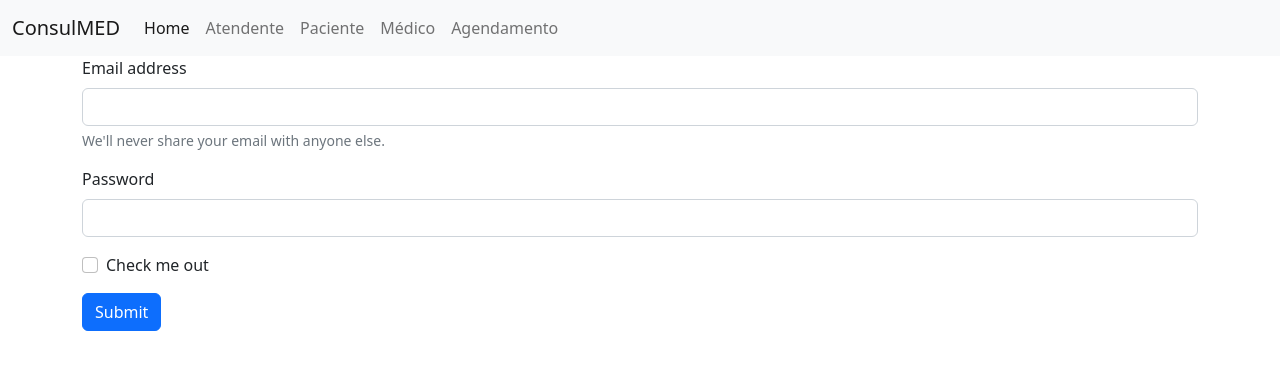
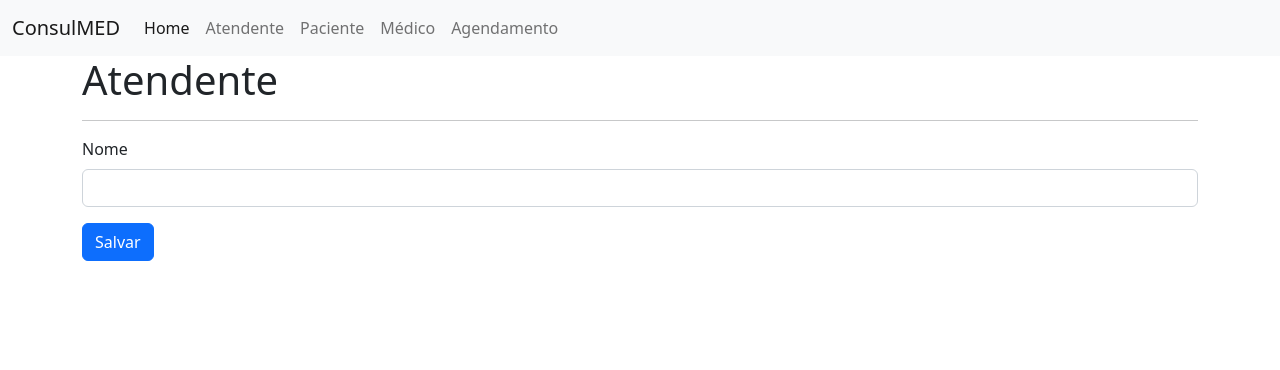
Before and after one commit to MalokeiroDigital/consultorio-medico, an Angular app: page /atendente in a window 1280 px wide. Shown: the top 370 px of the page. Built offline with nearby package versions, Linux system fonts and the light colour scheme.

Commit message:
working on form in atendente component

```diff
--- a/src/app/cadastro/atendente/atendente.component.html
+++ b/src/app/cadastro/atendente/atendente.component.html
@@ -1,16 +1,9 @@
+<h1>Atendente</h1>
+<hr>
 <form>
     <div class="mb-3">
-      <label for="exampleInputEmail1" class="form-label">Email address</label>
-      <input type="email" class="form-control" id="exampleInputEmail1" aria-describedby="emailHelp">
-      <div id="emailHelp" class="form-text">We'll never share your email with anyone else.</div>
+      <label for="nome" class="form-label">Nome</label>
+      <input type="text" class="form-control" id="nome" name="nome" aria-describedby="Nome">
     </div>
-    <div class="mb-3">
-      <label for="exampleInputPassword1" class="form-label">Password</label>
-      <input type="password" class="form-control" id="exampleInputPassword1">
-    </div>
-    <div class="mb-3 form-check">
-      <input type="checkbox" class="form-check-input" id="exampleCheck1">
-      <label class="form-check-label" for="exampleCheck1">Check me out</label>
-    </div>
-    <button type="submit" class="btn btn-primary">Submit</button>
-  </form>
+    <button type="button" class="btn btn-primary">Salvar</button>
+</form>
```
